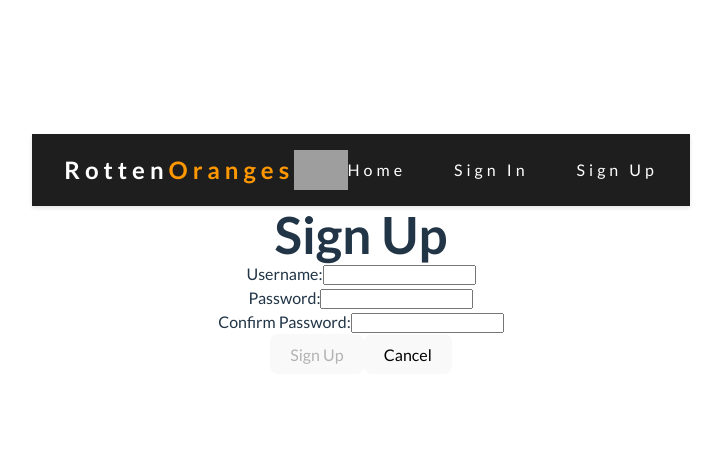
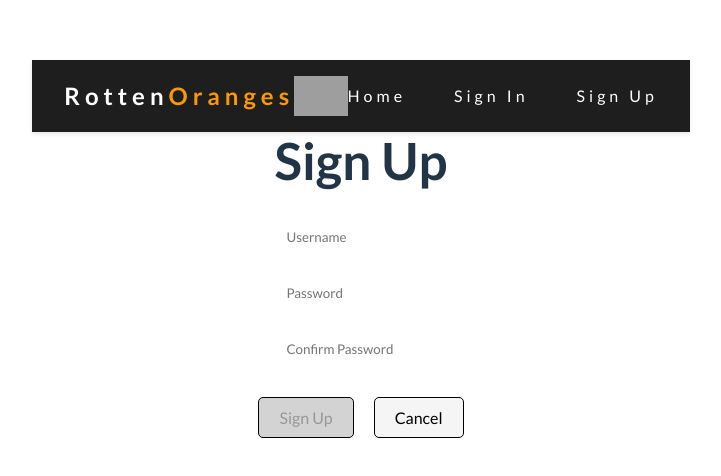
Before and after one commit to restbackDev/rotten-oranges-frontend, a React (Vite) app: page /sign-up in a window 1280 px wide. Shown: the part 146-622 px from the top of the page, without its empty margins (279-1000 px from the left). Built offline with nearby package versions, Linux system fonts and the light colour scheme; no server answers; grey boxes are pictures that could not be loaded.

Commit message:
Update and added to SignInForm and SignUpForm component. Add styling to Signin/Signup form.

```diff
--- /dev/null
+++ b/src/components/SignInForm/SignIn.module.css
@@ -0,0 +1,43 @@
+.signInContainer{
+    display: flex;
+    flex-direction: column;
+    align-items: center;
+    justify-content: center;
+    gap: 10px;
+}
+
+.signInForm{
+    display: flex;
+    flex-direction: column;
+    justify-content: center;
+    align-items: center;
+    padding: 10px;
+    gap: 20px;
+}
+
+.signInForm input{
+    padding: 10px 20px;
+    border: none;
+    border-radius: 5px;
+}
+
+.ctaButtons{
+    display: flex;
+    justify-content: space-between;
+    margin-top: 10px;
+    gap: 20px;
+}
+
+.ctaButtons button{
+    background-color: whitesmoke;
+    padding: 10px 20px;
+    border: solid black 1px;
+    border-radius: 5px;
+    transition: 0.3 ease;
+}
+
+.ctaButtons button:hover{
+    color: white;
+    background-color: #ff9800;
+    cursor: pointer;
+}
--- a/src/components/SignInForm/SignInForm.jsx
+++ b/src/components/SignInForm/SignInForm.jsx
@@ -1,6 +1,6 @@
 import { useState, useContext } from 'react';
 import { useNavigate } from 'react-router';
-
+import styles from './SignIn.module.css'
 import { signIn } from '../../services/authService';
 import { UserContext } from '../../contexts/UserContext';
 
@@ -33,35 +33,37 @@ const SignInForm = () => {
   };
 
   return (
-    <main>
+    <main className={styles.signInContainer}>
       <h1>Sign In</h1>
-      <p>{message}</p>
-      <form autoComplete='off' onSubmit={handleSubmit}>
+      {/* <p>{message}</p> */}
+      <form className={styles.signInForm} autoComplete='off' onSubmit={handleSubmit}>
         <div>
-          <label htmlFor='username'>Username:</label>
+          <label htmlFor='username'></label>
           <input
             type='text'
             autoComplete='off'
             id='username'
             value={formData.username}
             name='username'
+            placeholder='Username'
             onChange={handleChange}
             required
           />
         </div>
         <div>
-          <label htmlFor='password'>Password:</label>
+          <label htmlFor='password'></label>
           <input
             type='password'
             autoComplete='off'
             id='password'
             value={formData.password}
             name='password'
+            placeholder='Password'
             onChange={handleChange}
             required
           />
         </div>
-        <div>
+        <div className={styles.ctaButtons}>
           <button>Sign In</button>
           <button onClick={() => navigate('/')}>Cancel</button>
         </div>
--- /dev/null
+++ b/src/components/SignUpForm/SignUp.module.css
@@ -0,0 +1,48 @@
+.signUpContainer{
+    display: flex;
+    flex-direction: column;
+    align-items: center;
+    justify-content: center;
+    gap: 10px;
+}
+
+.signUpForm{
+    display: flex;
+    flex-direction: column;
+    justify-content: center;
+    align-items: center;
+    padding: 10px;
+    gap: 20px;
+}
+
+.signUpForm input{
+    padding: 10px 20px;
+    border: none;
+    border-radius: 5px;
+}
+
+.ctaButtons{
+    display: flex;
+    justify-content: space-between;
+    margin-top: 10px;
+    gap: 20px;
+}
+
+.ctaButtons button{
+    background-color: whitesmoke;
+    padding: 10px 20px;
+    border: solid black 1px;
+    border-radius: 5px;
+    transition: 0.3 ease;
+}
+
+.ctaButtons button:hover{
+    color: white;
+    background-color: #ff9800;
+    cursor: pointer;
+}
+
+.ctaButtons button:disabled{
+    background-color: #d3d3d3;
+    cursor: not-allowed;
+}
--- a/src/components/SignUpForm/SignUpForm.jsx
+++ b/src/components/SignUpForm/SignUpForm.jsx
@@ -1,5 +1,5 @@
 import { useState, useContext } from 'react';
-
+import styles from './SignUp.module.css'
 import { useNavigate } from 'react-router';
 import { signUp } from '../../services/authService';
 import { UserContext } from '../../contexts/UserContext';
@@ -40,44 +40,47 @@ const SignUpForm = () => {
   };
 
   return (
-    <main>
+    <main className={styles.signUpContainer}>
       <h1>Sign Up</h1>
       <p>{message}</p>
-      <form onSubmit={handleSubmit}>
+      <form className={styles.signUpForm} onSubmit={handleSubmit}>
         <div>
-          <label htmlFor='username'>Username:</label>
+          <label htmlFor='username'></label>
           <input
             type='text'
             id='name'
             value={username}
             name='username'
+            placeholder='Username'
             onChange={handleChange}
             required
           />
         </div>
         <div>
-          <label htmlFor='password'>Password:</label>
+          <label htmlFor='password'></label>
           <input
             type='password'
             id='password'
             value={password}
             name='password'
+            placeholder='Password'
             onChange={handleChange}
             required
           />
         </div>
         <div>
-          <label htmlFor='confirm'>Confirm Password:</label>
+          <label htmlFor='confirm'></label>
           <input
             type='password'
             id='confirm'
             value={passwordConf}
             name='passwordConf'
+            placeholder='Confirm Password'
             onChange={handleChange}
             required
           />
         </div>
-        <div>
+        <div className={styles.ctaButtons}>
           <button disabled={isFormInvalid()}>Sign Up</button>
           <button onClick={() => navigate('/')}>Cancel</button>
         </div>
```
